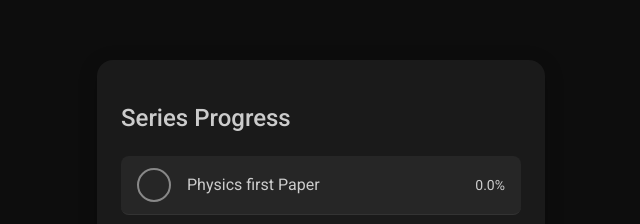
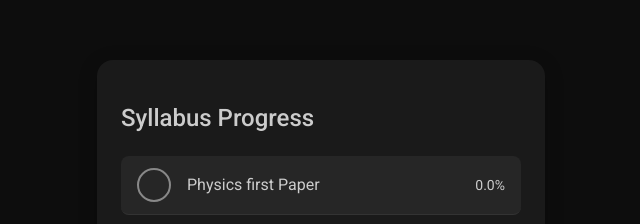
Before and after one commit to User0000000000000000007/test, a plain HTML site: page index.html in a window 1280 px wide. Shown: the top 224 px of the page, 319-959 px from the left. Drawn offline with Linux system fonts and the light colour scheme.

Commit message:
Update index.html

```diff
--- a/index.html
+++ b/index.html
@@ -121,7 +121,7 @@
 </head>
 <body>
   <div class="task-container">
-    <h2>Series Progress</h2>
+    <h2>Syllabus Progress</h2>
     <div id="seriesList"></div>
   </div>
 
```
